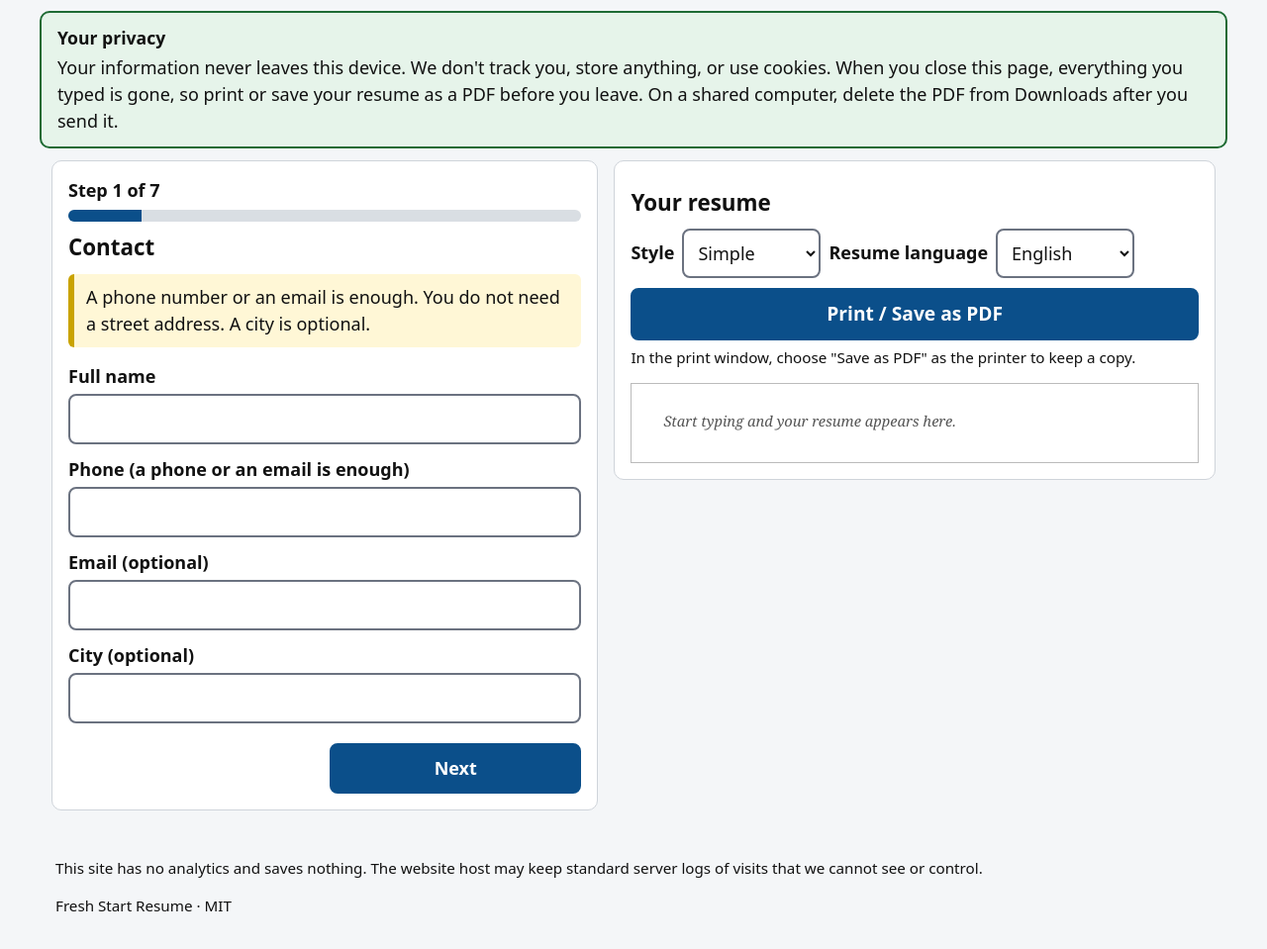
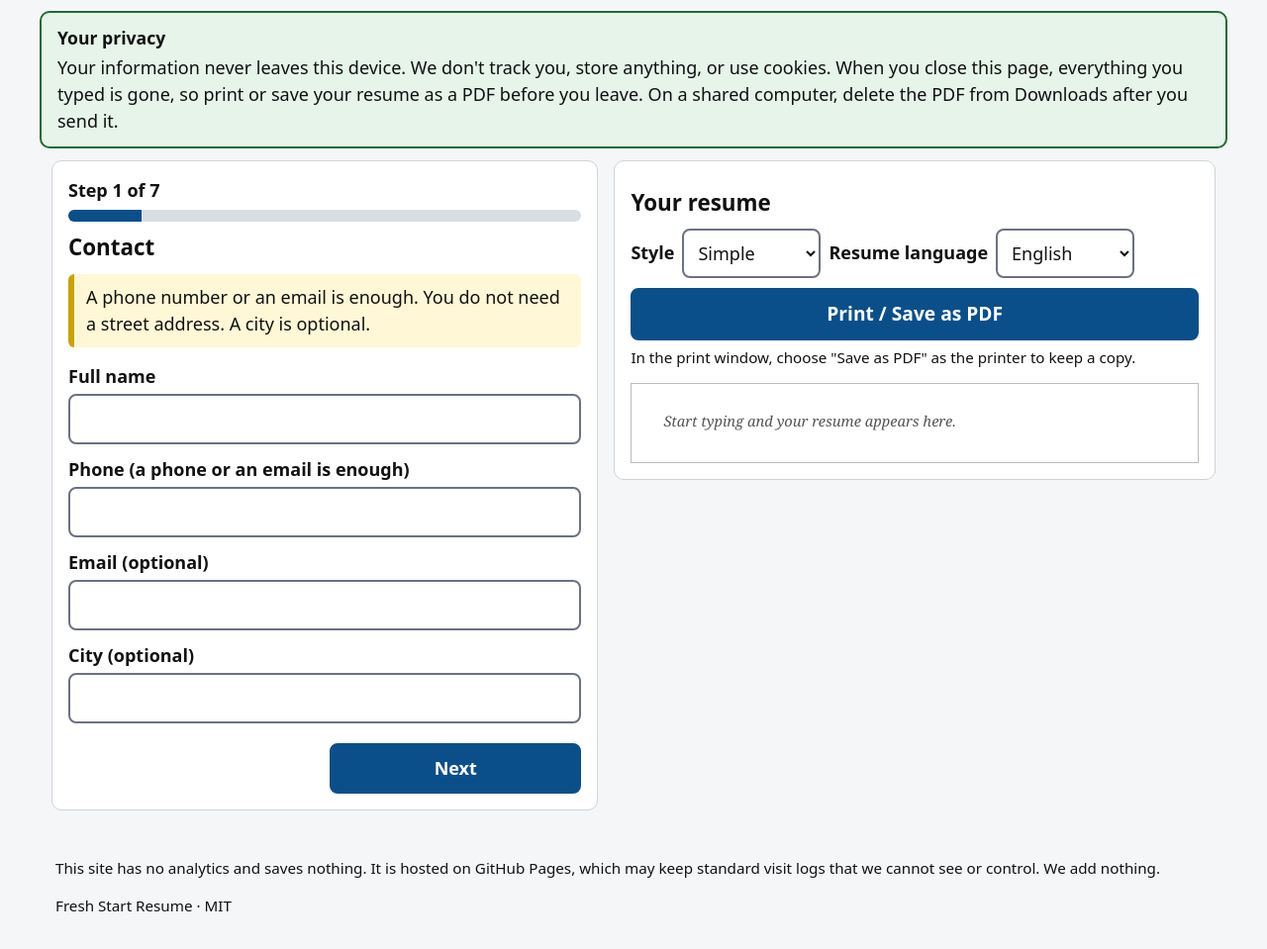
Before and after one commit to BrianAllenGit/fresh-start-resume, a plain HTML site: page index.html in a window 1280 px wide. Shown: the part 73-1032 px from the top of the page at 99% size. Drawn offline with Linux system fonts and the light colour scheme.

Commit message:
docs: name GitHub Pages in footer and README, add live link
Co-Authored-By: Claude Sonnet 5.5 <noreply@anthropic.com>

```diff
--- a/app.js
+++ b/app.js
@@ -7,7 +7,7 @@
       privP: "Your information never leaves this device. We don't track you, store anything, or use cookies. When you close this page, everything you typed is gone, so print or save your resume as a PDF before you leave. On a shared computer, delete the PDF from Downloads after you send it.",
       previewH: 'Your resume', tplLabel: 'Style', rlangLabel: 'Resume language', simple: 'Simple', modern: 'Modern',
       print: 'Print / Save as PDF', printHint: 'In the print window, choose "Save as PDF" as the printer to keep a copy.',
-      foot: 'This site has no analytics and saves nothing. The website host may keep standard server logs of visits that we cannot see or control.',
+      foot: 'This site has no analytics and saves nothing. It is hosted on GitHub Pages, which may keep standard visit logs that we cannot see or control. We add nothing.',
       stepOf: 'Step {n} of {t}', back: 'Back', next: 'Next', done: 'Done',
       steps: ['Contact', 'Summary', 'Work history', 'Skills', 'Education and training', 'References', 'Finish'],
       tips: [
@@ -42,7 +42,7 @@
       privP: 'Tu información nunca sale de este dispositivo. No te rastreamos, no guardamos nada y no usamos cookies. Cuando cierres esta página, todo lo que escribiste desaparece, así que imprime tu currículum o guárdalo como PDF antes de irte. En una computadora compartida, borra el PDF de Descargas después de enviarlo.',
       previewH: 'Tu currículum', tplLabel: 'Estilo', rlangLabel: 'Idioma del currículum', simple: 'Simple', modern: 'Moderno',
       print: 'Imprimir / Guardar como PDF', printHint: 'En la ventana de impresión, elige "Guardar como PDF" como impresora para conservar una copia.',
-      foot: 'Este sitio no tiene analíticas y no guarda nada. El servidor que aloja la página puede guardar registros estándar de las visitas, que nosotros no podemos ver ni controlar.',
+      foot: 'Este sitio no tiene analíticas y no guarda nada. Está alojado en GitHub Pages, que puede guardar registros estándar de visitas que nosotros no podemos ver ni controlar. Nosotros no agregamos nada.',
       stepOf: 'Paso {n} de {t}', back: 'Atrás', next: 'Siguiente', done: 'Listo',
       steps: ['Contacto', 'Resumen', 'Historial de trabajo', 'Habilidades', 'Estudios y capacitación', 'Referencias', 'Terminar'],
       tips: [
--- a/index.html
+++ b/index.html
@@ -66,7 +66,7 @@
 </main>
 
 <footer class="no-print">
-  <p data-i18n="foot">This site has no analytics and saves nothing. The website host may keep standard server logs of visits that we cannot see or control.</p>
+  <p data-i18n="foot">This site has no analytics and saves nothing. It is hosted on GitHub Pages, which may keep standard visit logs that we cannot see or control. We add nothing.</p>
   <p>Fresh Start Resume · MIT</p>
 </footer>
 <noscript><p>This resume builder needs JavaScript. / Este constructor de currículum necesita JavaScript.</p></noscript>
```
Also changed, not shown: 1 other file.
